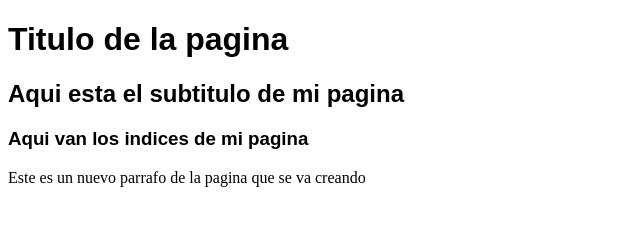
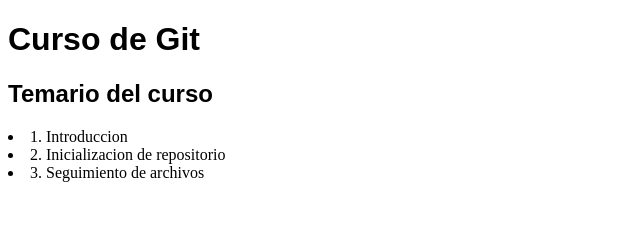
Before and after one commit to ui-luis/pagina, a plain HTML site: page index.html in a window 1280 px wide. Shown: the whole page, without its empty margins (0-640 px from the left). Drawn offline with Linux system fonts and the light colour scheme.

Commit message:
Mejorando la pagina principal de html

```diff
--- a/index.html
+++ b/index.html
@@ -2,15 +2,16 @@
 <html>
     <head>
         <meta charset="UTF-8">
-        <title>Mi primera pagina</title>
+        <title>Curso de Git</title>
         <link rel="stylesheet" href="CSS/site.css">
     </head>
     <body>
-        <h1>Titulo de la pagina</h1>
-        <h2>Aqui esta el subtitulo de mi pagina</h2>
-        <h3>Aqui van los indices de mi pagina</h3>
-        <p>Este es un nuevo parrafo de la pagina que se va creando </p>
-        <br>
+        <h1> Curso de Git </h1>
+        <h2> Temario  del curso </h2>
+        <li>1. Introduccion </li>
+        <li>2. Inicializacion de repositorio</li>
+        <li>3. Seguimiento de archivos</li>
+
 
     </body>
 
```
